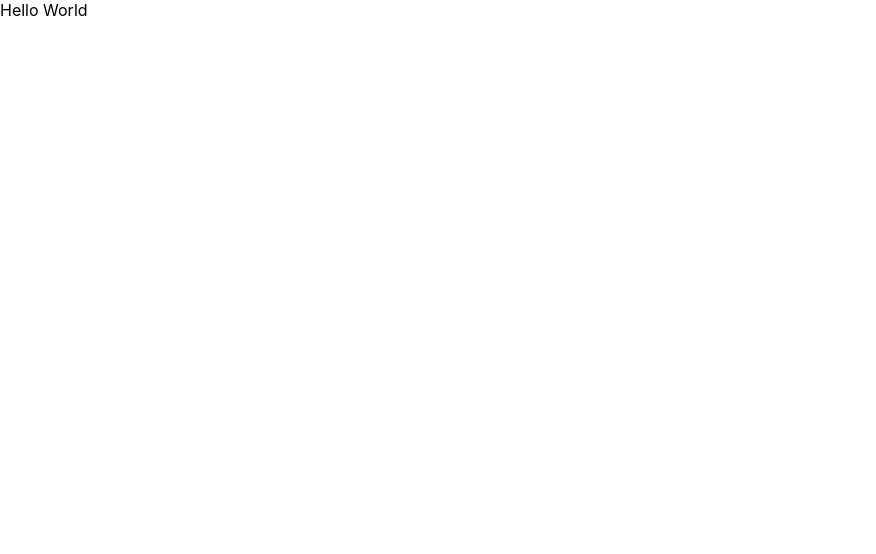
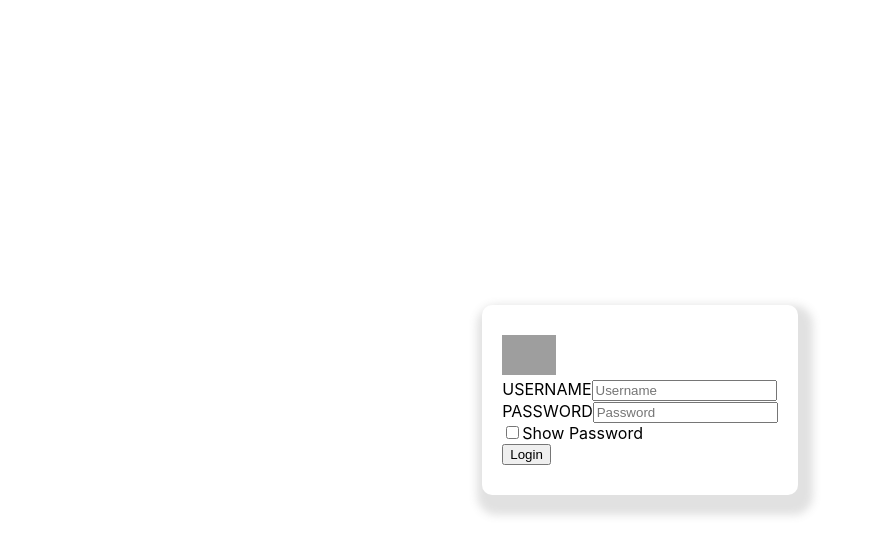
Before and after one commit to Varshik-Vallala/NxtWatch, a React (Create React App) app: page / in a window 1280 px wide. Shown: the top 554 px of the page, without its empty margins (0-876 px from the left). Built offline with nearby package versions, Linux system fonts and the light colour scheme; grey boxes are pictures that could not be loaded; a web font is replaced by a local one.

Commit message:
added login page functionality

```diff
--- a/src/App.js
+++ b/src/App.js
@@ -1,6 +1,12 @@
 import './App.css'
 
+import Login from './components/Login'
+
 // Replace your code here
-const App = () => <div>Hello World</div>
+const App = () => (
+  <div>
+    <Login />
+  </div>
+)
 
 export default App
--- /dev/null
+++ b/src/components/Login/index.css
@@ -0,0 +1,19 @@
+.login-form-container {
+  display: flex;
+  flex-direction: column;
+  align-items: center;
+  justify-content: center;
+  /* border: 1px solid #000; */
+  height: 100vh;
+}
+
+.login-form {
+  box-shadow: 5px 10px 8px 10px #5f5e5e30;
+  padding: 30px 20px;
+  border-radius: 10px;
+}
+
+.nxtwatch-logo {
+  height: 40px;
+  text-align: center;
+}
--- a/src/components/Login/index.js
+++ b/src/components/Login/index.js
@@ -0,0 +1,73 @@
+import {Component} from 'react'
+
+import './index.css'
+
+class Login extends Component {
+  state = {
+    username: '',
+    password: '',
+    showPassword: false,
+  }
+
+  onChangeUserName = event => {
+    this.setState({username: event.target.value})
+  }
+
+  onChangePassword = event => {
+    this.setState({password: event.target.value})
+  }
+
+  onCheckShowPassword = () => {
+    this.setState(prevState => ({
+      showPassword: !prevState.showPassword,
+    }))
+  }
+
+  render() {
+    const {username, password, showPassword} = this.state
+    // console.log(showPassword)
+
+    return (
+      <div className="login-form-container">
+        <form className="login-form">
+          <img
+            src="https://assets.ccbp.in/frontend/react-js/nxt-watch-logo-light-theme-img.png"
+            alt="light-logo"
+            className="nxtwatch-logo"
+          />
+          <div>
+            <label htmlFor="username">USERNAME</label>
+            <input
+              value={username}
+              id="username"
+              type="text"
+              placeholder="Username"
+              onChange={this.onChangeUserName}
+            />
+          </div>
+          <div>
+            <label htmlFor="password">PASSWORD</label>
+            <input
+              value={password}
+              id="password"
+              type={showPassword ? 'text' : 'password'}
+              placeholder="Password"
+              onChange={this.onChangePassword}
+            />
+          </div>
+          <div>
+            <input
+              onClick={this.onCheckShowPassword}
+              type="checkbox"
+              id="showPassword"
+            />
+            <label htmlFor="showPassword">Show Password</label>
+          </div>
+          <button type="submit">Login</button>
+        </form>
+      </div>
+    )
+  }
+}
+
+export default Login
```
